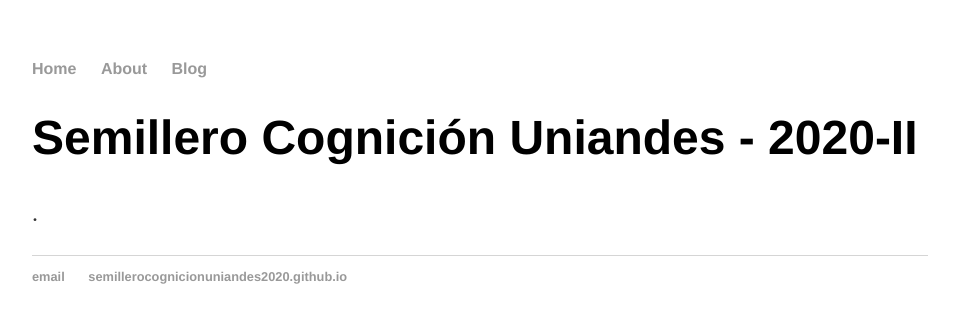
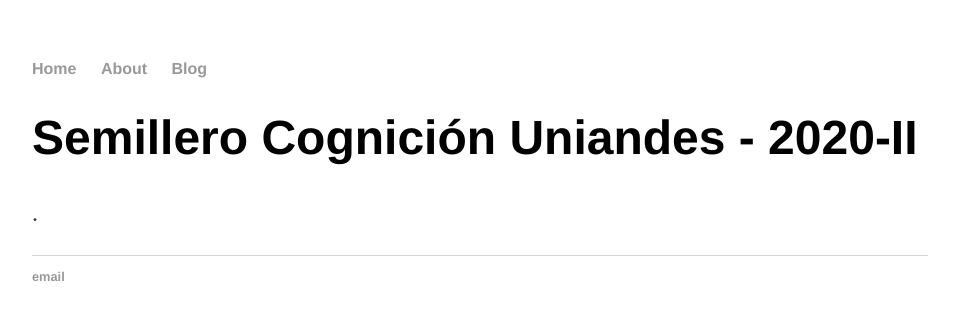
Before and after one commit to semillerocognicionuniandes2020/semillerocognicionuniandes2020.github.io, a plain HTML site: page index.html in a window 1280 px wide. Shown: the whole page, without its empty margins (160-1119 px from the left). Drawn offline with Linux system fonts and the light colour scheme.

Commit message:
Update index.html

```diff
--- a/index.html
+++ b/index.html
@@ -22,7 +22,7 @@
 		<footer>
     		<ul>
         		<li><a href="mailto:semillerocognicionuniandes2020@gmail.com">email</a></li>
-        		<li><a href="semillerocognicionuniandes2020.github.io">semillerocognicionuniandes2020.github.io</a></li>
+        		</li>
 			</ul>
 		</footer>
 	</body>
```
